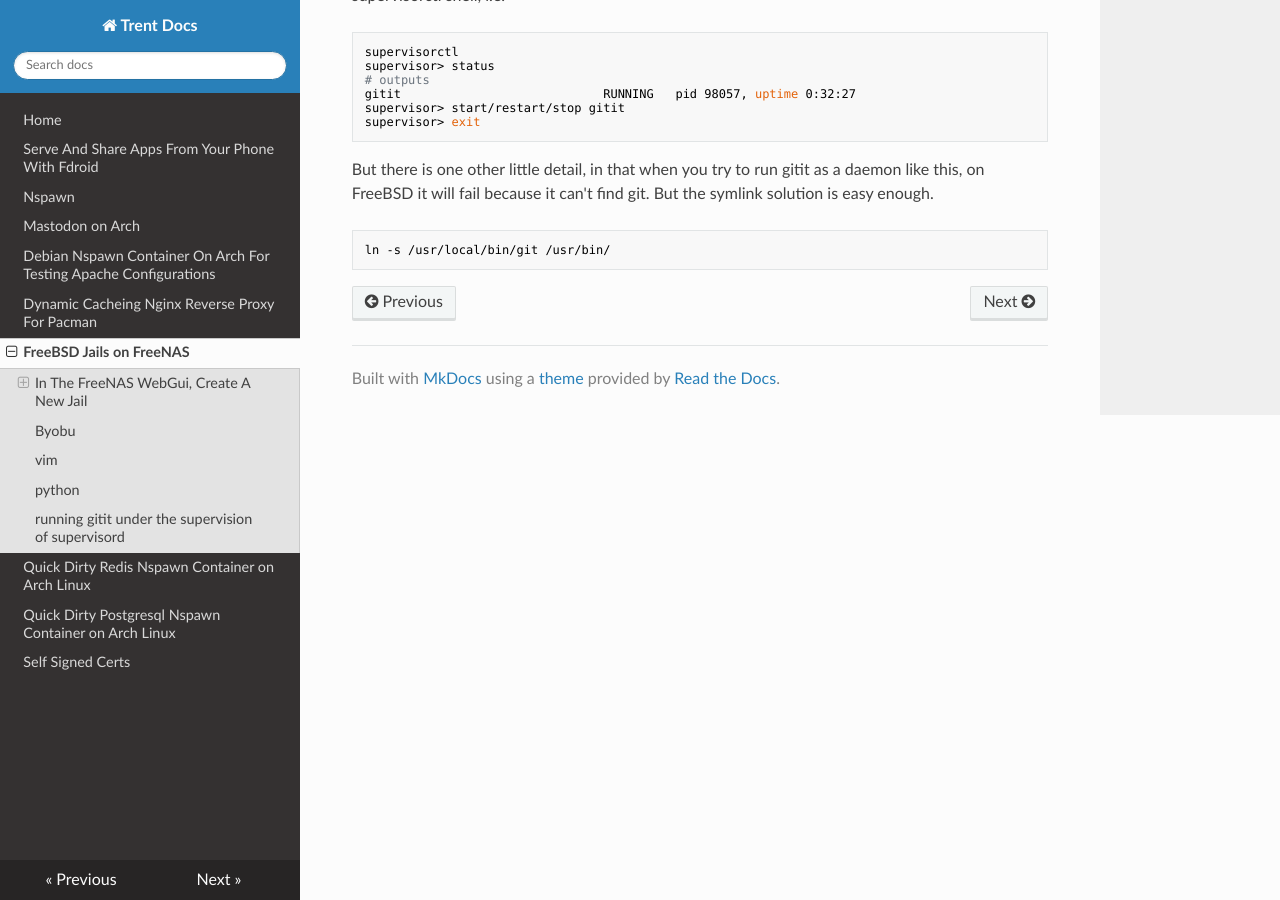
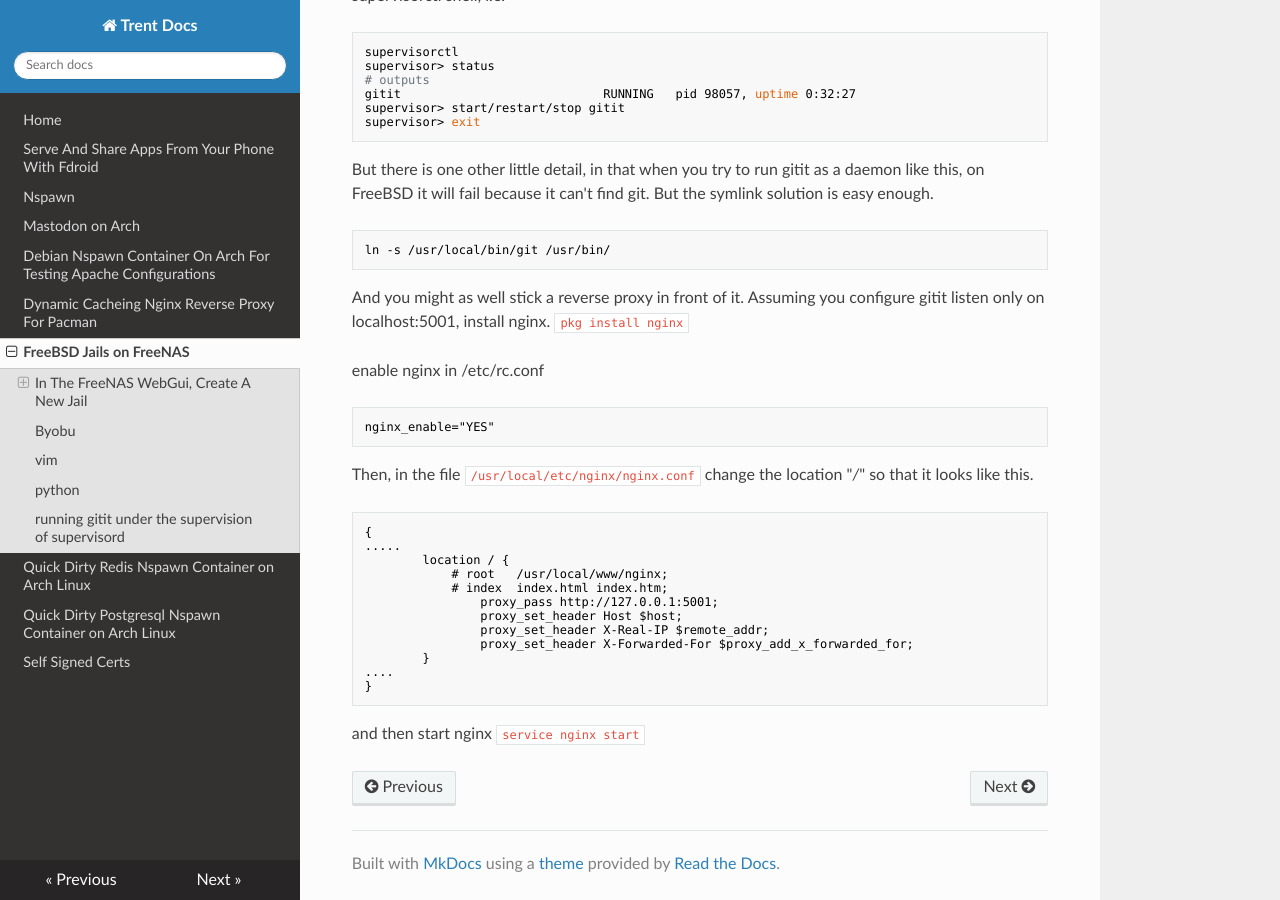
Before and after one commit to TrentSPalmer/trentdocs_website, an MkDocs documentation site: the page built from docs/freebsd_jails_on_freenas.md, in a window 1280 px wide and 900 px high, scrolled down 3193 px. Built offline with MkDocs 1.6.1, drawn with Linux system fonts in a browser that asks for light colours; nearby versions of some CDN libraries; old or Windows-style settings are respelled for this version of MkDocs.

Commit message:
update gitit instructions with reverse proxy

````diff
--- a/docs/freebsd_jails_on_freenas.md
+++ b/docs/freebsd_jails_on_freenas.md
@@ -178,3 +178,33 @@ find git. But the symlink solution is easy enough.
 ```csh
 ln -s /usr/local/bin/git /usr/bin/
 ```
+
+And you might as well stick a reverse proxy in front of it. Assuming
+you configure gitit listen only on localhost:5001, install nginx.
+`pkg install nginx`
+
+enable nginx in /etc/rc.conf
+
+```conf
+nginx_enable="YES"
+```
+
+Then, in the file `/usr/local/etc/nginx/nginx.conf` change the location "*/*"
+so that it looks like this.
+
+```nginx
+{
+.....
+        location / {
+            # root   /usr/local/www/nginx;
+            # index  index.html index.htm;
+                proxy_pass http://127.0.0.1:5001;
+                proxy_set_header Host $host;
+                proxy_set_header X-Real-IP $remote_addr;
+                proxy_set_header X-Forwarded-For $proxy_add_x_forwarded_for;
+        }
+....
+}
+```
+
+and then start nginx `service nginx start`
````
Also changed, not shown: site/freebsd_jails_on_freenas/index.html, site/index.html, site/mkdocs/search_index.json, site/sitemap.xml.
